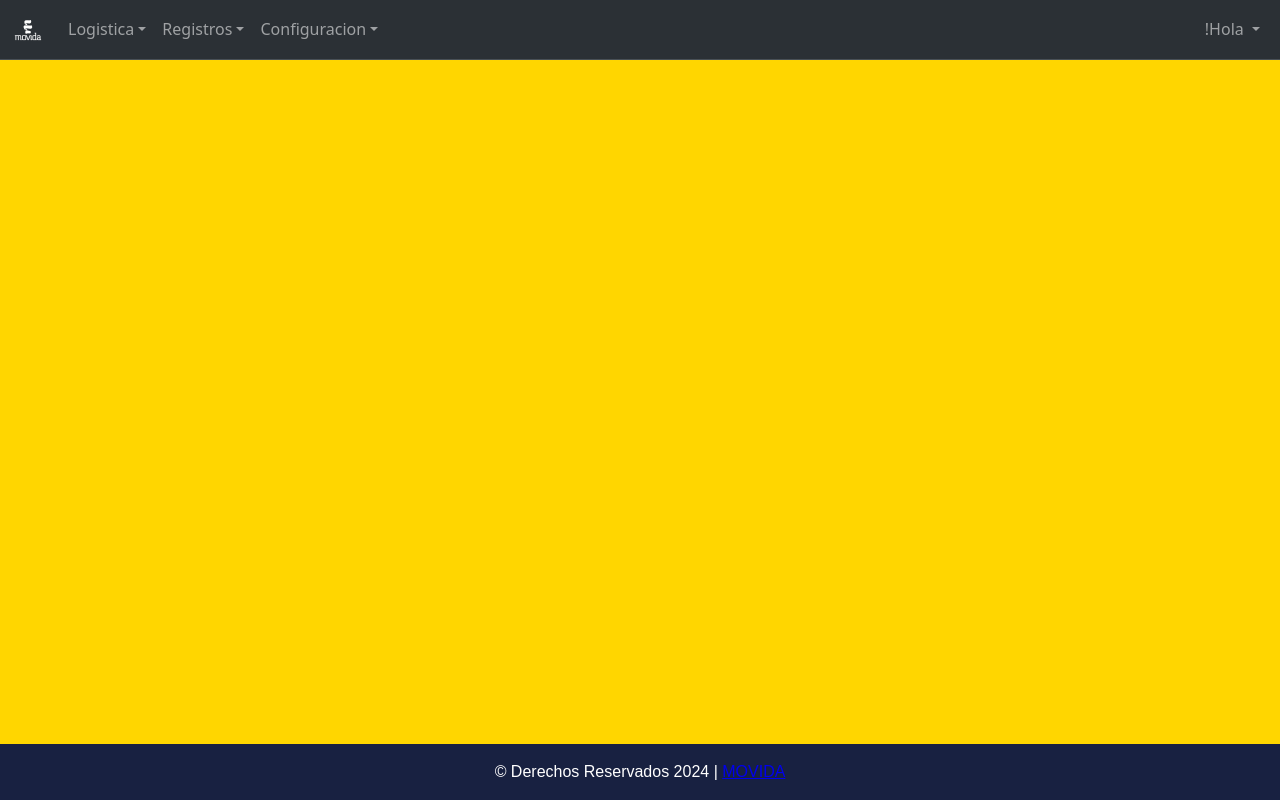
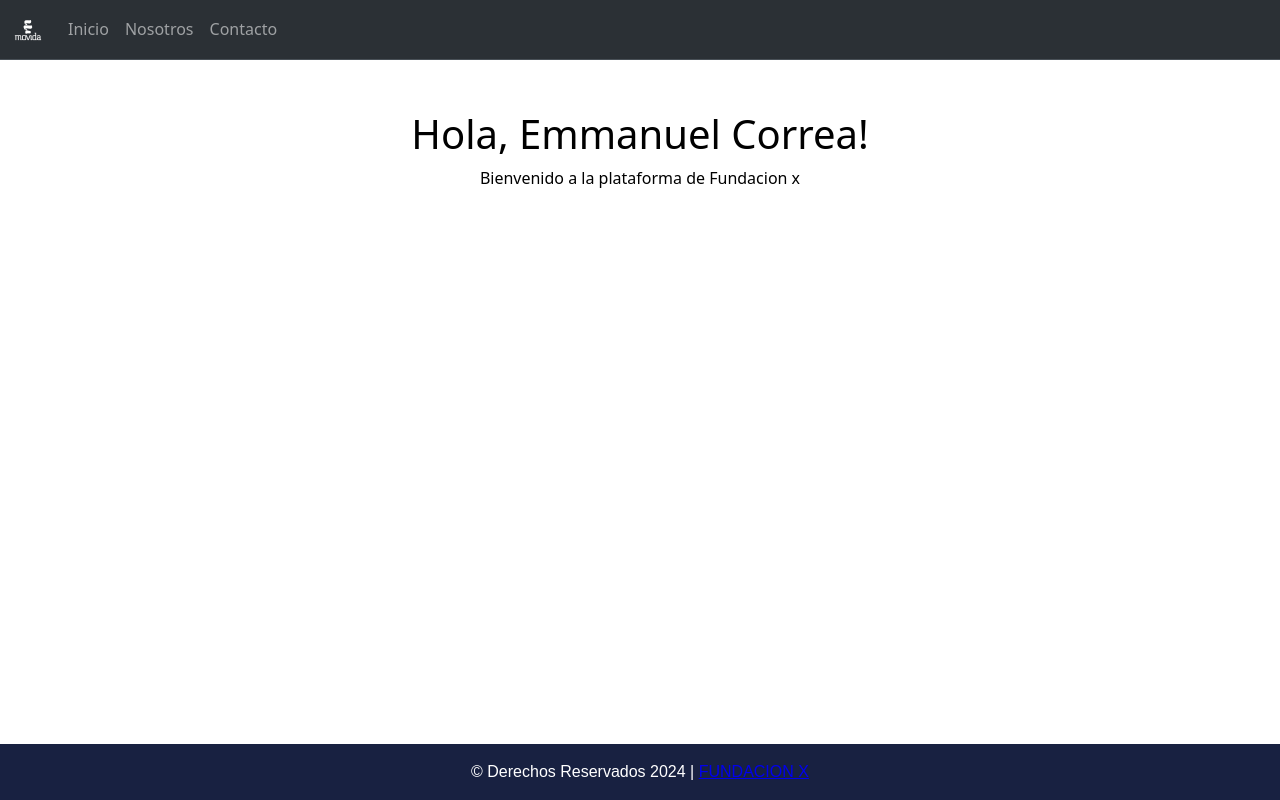
Before and after one commit to Ecorrea1/Fundacion-chillan, a plain HTML site: page index.html in a window 1280 px wide. Drawn offline with nearby package versions, Linux system fonts and the light colour scheme.

Commit message:
[EDIT] header.js

```diff
--- a/css/style.css
+++ b/css/style.css
@@ -9,7 +9,7 @@ body{
   display: flex;
   flex-direction: column;
   min-height: 100%;
-  background-color: #FFD600;
+  background-color: white;
   color: black;
 }
 
--- a/index.html
+++ b/index.html
@@ -9,7 +9,7 @@
    <script src="https://kit.fontawesome.com/0430a22d20.js" crossorigin="anonymous"></script>
    <link href="https://cdn.jsdelivr.net/npm/bootstrap@5.3.2/dist/css/bootstrap.min.css" rel="stylesheet" integrity="sha384-T3c6CoIi6uLrA9TneNEoa7RxnatzjcDSCmG1MXxSR1GAsXEV/Dwwykc2MPK8M2HN" crossorigin="anonymous">
    <link href="css/style.css" rel="stylesheet" type="text/css">
-   <title>Movida</title>
+   <title>Inicio</title>
 </head>
 <body>
     <loader-component></loader-component>
@@ -26,7 +26,7 @@
     <script src="https://cdn.jsdelivr.net/npm/@popperjs/core@2.11.8/dist/umd/popper.min.js" integrity="sha384-I7E8VVD/ismYTF4hNIPjVp/Zjvgyol6VFvRkX/vR+Vc4jQkC+hVqc2pM8ODewa9r" crossorigin="anonymous"></script>
     <script src="https://cdn.jsdelivr.net/npm/bootstrap@5.3.2/dist/js/bootstrap.min.js" integrity="sha384-BBtl+eGJRgqQAUMxJ7pMwbEyER4l1g+O15P+16Ep7Q9Q+zqX6gSbd85u4mG4QzX+" crossorigin="anonymous"></script>
     <script src="https://cdnjs.cloudflare.com/ajax/libs/jquery/3.5.1/jquery.min.js"></script>
-    <script src="js/config/connection.js" type="text/javascript"></script>
+    <!-- <script src="js/config/connection.js" type="text/javascript"></script> -->
     <script src="js/helpers/functions.js" type="text/javascript"></script>
     <script src="js/index.js" type="text/javascript"></script>
 </body>
--- a/js/components/footer.js
+++ b/js/components/footer.js
@@ -5,7 +5,7 @@ class Footer extends HTMLElement {
     this.attributesComponents = [
       this.copyright = '© Derechos Reservados',
       this.year = `${ new Date().getFullYear() }`,
-      this.company = 'MOVIDA',
+      this.company = 'FUNDACION X',
       this.classnamemessage = 'copyright'
     ];
   }
--- a/js/components/header.js
+++ b/js/components/header.js
@@ -23,55 +23,11 @@ class Header extends HTMLElement {
             <button class="navbar-toggler" type="button" data-bs-toggle="collapse" data-bs-target="#navbarNav" aria-controls="navbarNav" aria-expanded="false" aria-label="Toggle navigation"></button>
             <div class="collapse navbar-collapse" id="navbarNav">
               <ul class="navbar-nav">
-
-
-                <li class="nav-item dropdown">
-                  <a id="url" class="nav-link dropdown-toggle" role="button" data-bs-toggle="dropdown" aria-expanded="false">Logistica</a>
-                  <ul class="dropdown-menu">
-                    <li><a id="url" class="dropdown-item" href="/logistic.html">Productos</a></li>
-                    <li><a id="url" class="dropdown-item" href="/category.html">Categorias</a></li>
-                    <li><a id="url" class="dropdown-item" href="/ubication.html">Ubicaciones</a></li>
-                    <li><a id="url" class="dropdown-item" href="/commission.html">Areas</a></li>
-                  </ul>
-                </li>
-
-
-
-                <li class="nav-item dropdown">
-                  <a id="url" class="nav-link dropdown-toggle" role="button" data-bs-toggle="dropdown" aria-expanded="false">Registros</a>
-                  <ul class="dropdown-menu">
-                    <li><a id="url" class="dropdown-item" href="/users.html">Usuarios</a></li>
-                    <li><a id="url" class="dropdown-item" href="/missionary.html">Participantes</a></li>
-                    <li><a id="url" class="dropdown-item disabled" href="/church.html">Iglesias</a></li>
-                    <li><a id="url" class="dropdown-item disabled" href="/organitation.html">Organizaciones</a></li>
-                    <li><a id="url" class="dropdown-item disabled" href="/provider.html">Proveedores</a></li>
-                    <li><a id="url" class="dropdown-item disabled" href="/experimentals.html">Experimentas</a></li>
-                  </ul>
-                </li>
-
-                <li class="nav-item dropdown">
-                  <a id="url" class="nav-link dropdown-toggle" role="button" data-bs-toggle="dropdown" aria-expanded="false">Configuracion</a>
-                  <ul class="dropdown-menu">
-                    <li><a id="url" class="dropdown-item" href="/country.html">Paises</a></li>
-                  </ul>
-                </li>
-
-
+                <li class="nav-item"><a id="url" class="nav-link" aria-current="page" href="/index.html">Inicio</a></li>
+                <li class="nav-item"><a id="url" class="nav-link" aria-current="page" href="/nosotros.html">Nosotros</a></li>
+                <li class="nav-item"><a id="url" class="nav-link" aria-current="page" href="/contacto.html">Contacto</a></li>
               </ul>
             </div>
-
-              <div class="d-flex">
-                <ul class="navbar-nav me-auto mb-2  mb-lg-0">
-                  <li class="nav-item dropdown">
-                    <a id="url" class="nav-link dropdown-toggle" name="url-login" href="/login.html" role="button" data-bs-toggle="dropdown" aria-expanded="false"> !Hola </a>
-                    <ul class="dropdown-menu">
-                    <li><a class="dropdown-item disabled" href="#">Editar</a></li>
-                    <li><a class="dropdown-item" onclick="closeSession()">Cerrar Sesion</a></li>
-                    </ul>
-                  </li>
-                </ul>
-              </div>
-
           </div>
 
         </nav>
--- a/js/index.js
+++ b/js/index.js
@@ -1,16 +1,17 @@
 const welcomeUser = document.getElementById('hello-user');
 const message = document.getElementById('message-welcome');
-const userNameInput = user;
+const userNameInput = 'Emmanuel Correa';
 
 const hiUser = () => {
 
     welcomeUser.textContent = `Hola, ${ userNameInput }!`;
-    message.textContent = `Bienvenido a la plataforma de MOVIDA`
+    message.textContent = `Bienvenido a la plataforma de Fundacion x`
 
 }
 
 window.addEventListener("load", () => {
     // isSession();
-    // hiUser();
+    onLoadSite();
+    hiUser();
   }
 )
```
